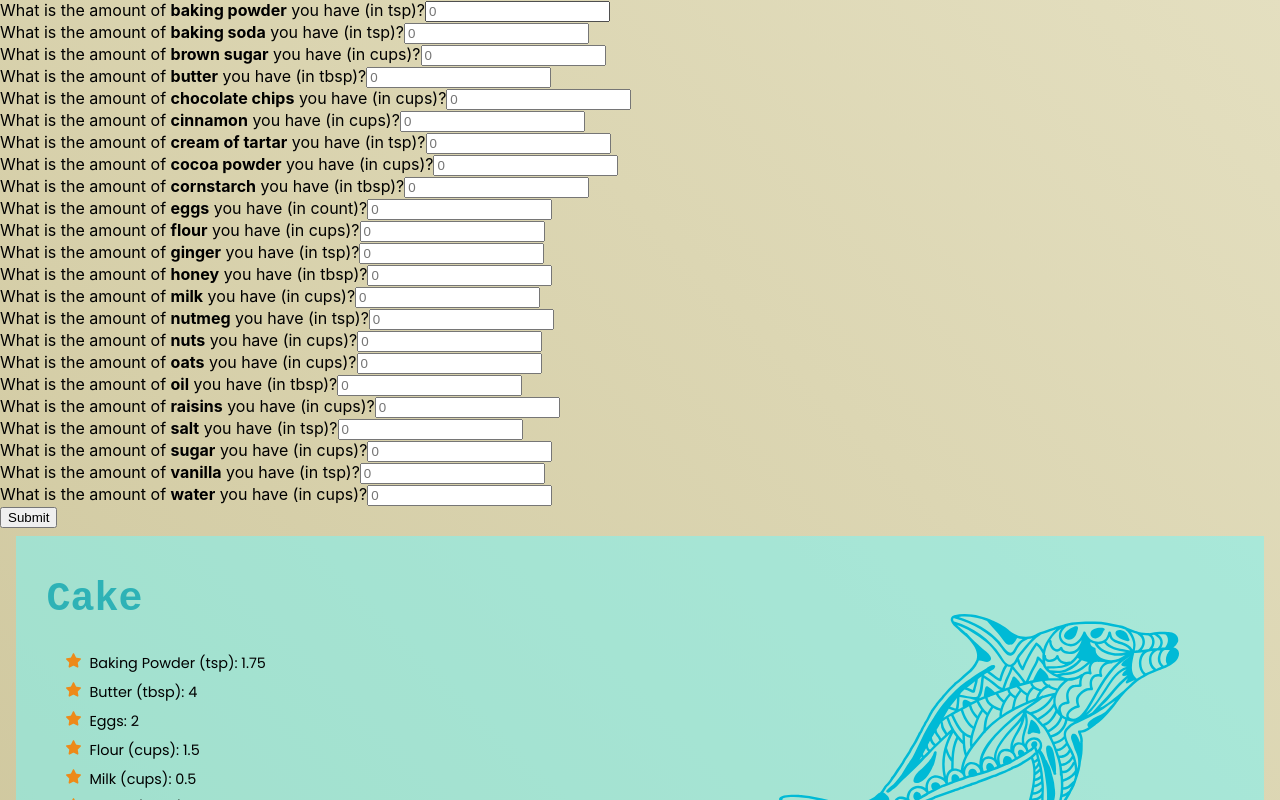
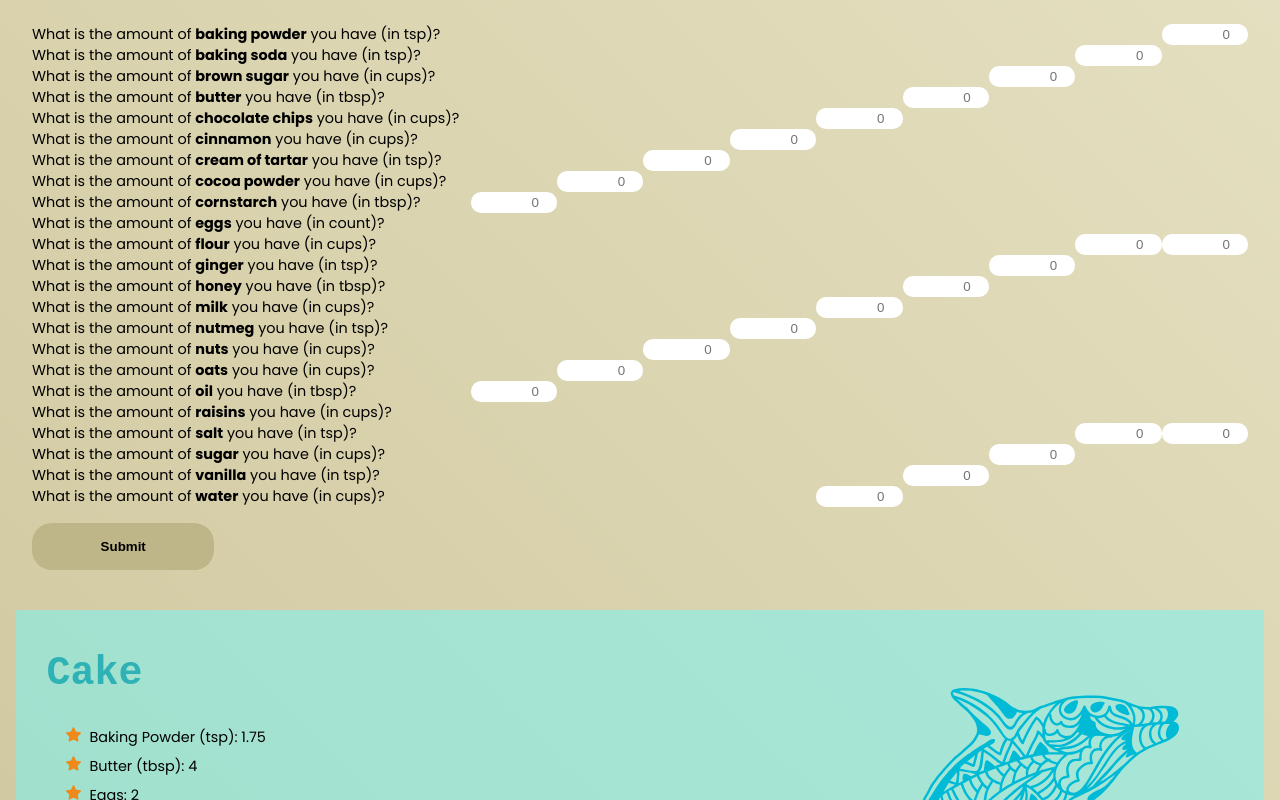
Before and after one commit to Arushi55/HackBeanpot2024, a React (Create React App) app in the folder my-app/: page / in a window 1280 px wide. Shown: the top 800 px of the page. Built offline with nearby package versions, Linux system fonts and the light colour scheme; a web font is replaced by a local one.

Commit message:
adding styling to the form entries and submission button

```diff
--- a/my-app/src/recipe.css
+++ b/my-app/src/recipe.css
@@ -3,12 +3,50 @@
 
 body {
     background-image: linear-gradient(45deg, rgb(200,191,146), rgb(221,215,176, 0.8));
+    font-family: "Poppins", sans-serif;
+    font-size: 0.9rem;
 }
 
-.recipe-wrapper {
+form {
+    margin: 1rem 1.5rem 2rem;
+    padding: .5rem;
+}
+
+label {
+    margin-bottom: 0.5rem;
+}
+
+input[type=number] {
+    border-radius: 10px;
+    padding: .2rem;
+    border: none;
+    text-align: right;
+    width: 5rem;
+    float: right;
+}
+
+input[type=submit] {
+    margin-top: 1rem;
+    font-weight: bold;
+    transition-duration: 0.4s;
+    padding: 1rem;
+    text-align: center;
+    text-decoration: none;
+    border: none;
+    background-color: rgb(190,181,136) ;
+    border-color: white;
+    border-radius: 20px;
+    width: 15%;
+}
+
+input[type=submit]:hover {
+    opacity: 0.9;
+    background-color: white;
+}
+
+.recipe-wrapper{
     margin: .5rem 1rem 2rem;
-    font-family: "Poppins", sans-serif;
-    font-size: 0.9rem;
+
     padding: 0.9rem;
     background-color: rgb(116, 248, 252, 0.5);
     background-image: url(../public/dolphine.svg);
--- a/my-app/src/search.js
+++ b/my-app/src/search.js
@@ -1,11 +1,12 @@
 import React from 'react';
+import { sortRecipes } from './sort-method.js';
 
 const Search = () => {
     const QuantityBox = ({name, unit, id}) => {
         return (
             <label>
                 What is the amount of <b>{name}</b> you have (in {unit})?
-                <input name={name} type="text" inputMode="numeric" placeholder="0" onChange={handleChange} id={id}/>
+                <input name={name} type="number" inputMode="numeric" placeholder="0" onChange={handleChange} id={id}/>
             </label>
         )
       }
@@ -20,6 +21,11 @@ const Search = () => {
         inputs[event.target.id] = Number(event.target.value);
         console.log(inputs);
     };
+
+    const handleSubmit = (event) => {
+      event.preventDefault();
+      console.log(sortRecipes(inputs));
+    }
 
     return (
       <form>
--- a/my-app/src/sort-method.js
+++ b/my-app/src/sort-method.js
@@ -1,12 +1,15 @@
 import { convertRecipe } from './recipe-conversion.js';
 import { angleBetween } from './linear-algebra.js';
+import { all_recipes } from './recipe-conversion.js';
 
 
-
-export function sortRecipes(searchVector) {
+function sortRecipes(searchVector) {
     return all_recipes.sort(function (a, b) { return (angleBetween(convertRecipe(a), searchVector)) - (angleBetween(convertRecipe(b), searchVector)) }
     );
 }
+
+export {sortRecipes};
+
 /*
 console.log(sortRecipes(
     [1, 1, 4, 4, 34, 2, 23, 3, 3, 3, 4, 4, 5, 5, 5, 5, 5, 3, 3, 3, 2, 5, 7]
```
Also changed, not shown: my-app/public/bikini-bottom.jpg (added).
